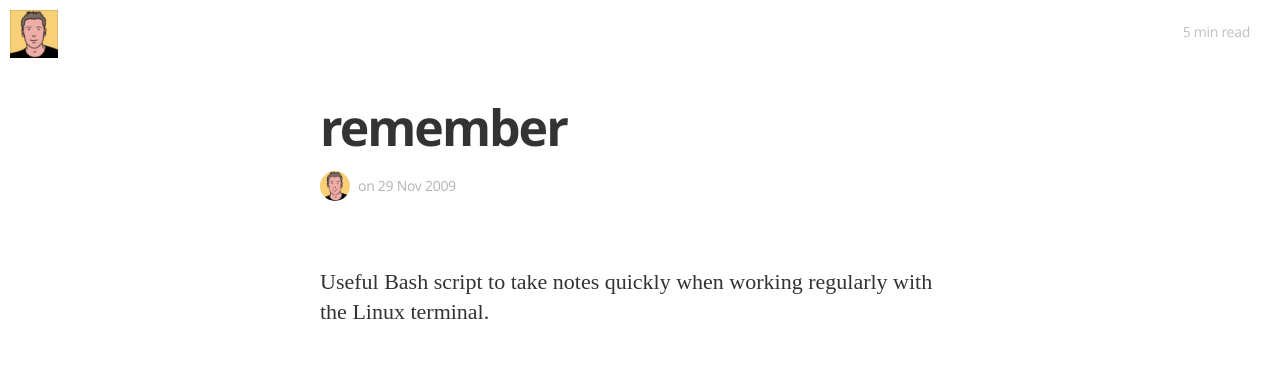
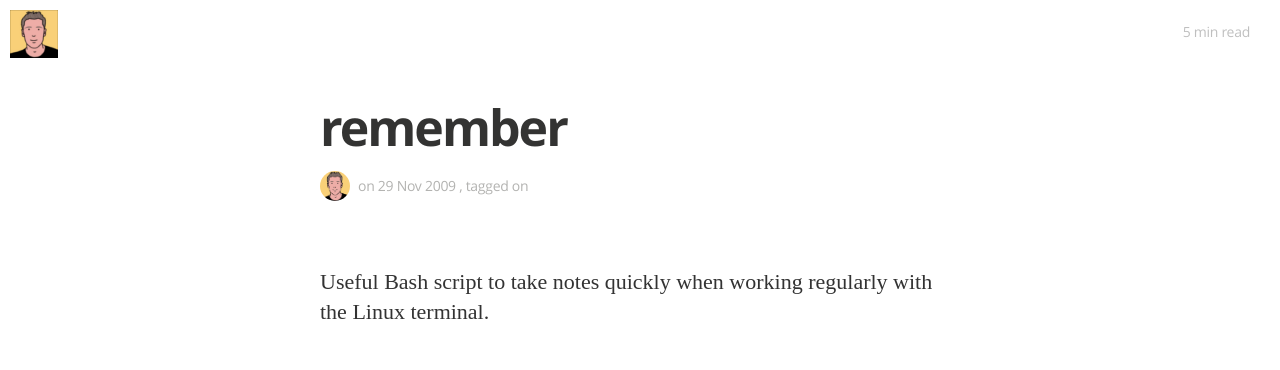
Before and after one commit to aafeijoo/aafeijoo.github.io, a Jekyll site: the page built from _posts/2009-11-29-remember.markdown, in a window 1280 px wide and 900 px high. Shown: the top 370 px of the window. Built offline with Jekyll 4.4.1, drawn with Linux system fonts in a browser that asks for light colours; some web fonts are replaced; Markdown is read by kramdown in place of the engine named in the settings.

Commit message:
Tags test

```diff
--- a/_layouts/post.html
+++ b/_layouts/post.html
@@ -19,7 +19,7 @@
               <h4 class="author-name" itemprop="author" itemscope itemtype="http://schema.org/Person">{{ site.author }}</h4>
               on
               <time datetime="{{ page.date | date: "%F %R" }}">{{ page.date | date_to_string }}</time>
-              <!-- , tagged on {{#foreach tags}}<span class="post-tag-{{slug}}">{{#if @first}}{{else}}, {{/if}}<a href="/tag/{{slug}}">{{name}}</a></span>{{/foreach}} -->
+              , tagged on {% for tag in post.tags %}<span class="post-tag-{{tag}}">{% if forloop.index0 != 0 %}, {% endif %}<!--a href="/tag/{{tag}}"-->{{tag}}<!--/a--></span>{% endfor %}
             </div>
             <div style="text-align:center">
               <a href="#topofpage" class="topofpage"><i class="fa fa-angle-down"></i></a>
@@ -35,7 +35,7 @@
               <h4 class="author-name" itemprop="author" itemscope itemtype="http://schema.org/Person">{{ page.author }}</h4>
               on
               <time datetime="{{ page.date | date_to_xmlschema }}">{{ page.date | date_to_string }}</time>
-              <!-- , tagged on {{#foreach tags}}<span class="post-tag-{{slug}}">{{#if @first}}{{else}}, {{/if}}<a href="/tag/{{slug}}">{{name}}</a></span>{{/foreach}} -->
+              , tagged on {% for tag in post.tags %}<span class="post-tag-{{tag}}">{% if forloop.index0 != 0 %}, {% endif %}<!--a href="/tag/{{tag}}"-->{{tag}}<!--/a--></span>{% endfor %}
             </div>
           </div>
         </div>
```
